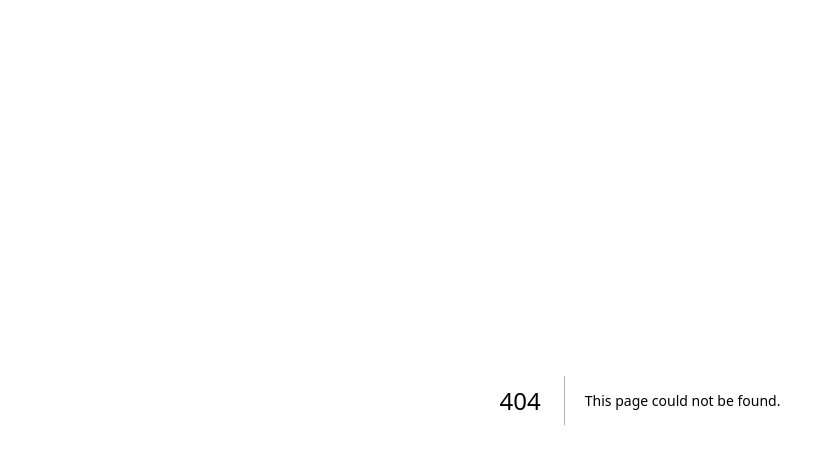
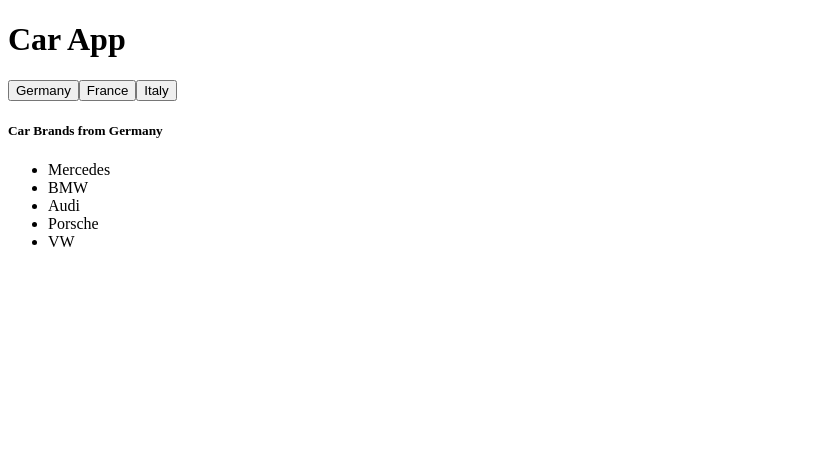
Before and after one commit to javiergranados/react-testing, a Next.js app: page /cars in a window 1280 px wide. Before the commit this address had no page. Shown: the top 464 px of the page, without its empty margins (0-835 px from the left). Built offline with nearby package versions, Linux system fonts and the light colour scheme.

Commit message:
Add cars page with its own component and api service

```diff
--- a/src/common/types.ts
+++ b/src/common/types.ts
@@ -4,3 +4,7 @@
   thumbnailUrl: string
   favourite: boolean
 }
+
+export interface CustomApiError {
+  message: string
+}
--- /dev/null
+++ b/src/components/CardBrands/index.tsx
@@ -0,0 +1,22 @@
+import { CustomApiError } from '@/common/types'
+import useSWR from 'swr'
+
+type CarBrandsProps = {
+  country: 'Germany' | 'France' | 'Italy'
+}
+export const CarBrands: React.FC<CarBrandsProps> = ({ country }) => {
+  const { isValidating, error, data } = useSWR<string[], CustomApiError>(`/api/cars/${country}`)
+
+  return (
+    <>
+      <h5>Car Brands from {country}</h5>
+      {isValidating && !error ? <div>Loading...</div> : null}
+      {error ? <div>{error.message}</div> : null}
+      {!data?.length && !isValidating && !error ? (
+        <div>No Data to Show</div>
+      ) : (
+        <ul>{data?.map((item) => <li key={item}>{item}</li>)}</ul>
+      )}
+    </>
+  )
+}
--- /dev/null
+++ b/src/pages/api/cars/[country].ts
@@ -0,0 +1,23 @@
+import type { NextApiRequest, NextApiResponse } from 'next'
+
+function sleep1Second() {
+  return new Promise((res) => {
+    setTimeout(res, 1000)
+  })
+}
+
+export default async function handler(req: NextApiRequest, res: NextApiResponse<string[] | { message: string }>) {
+  await sleep1Second()
+
+  switch (req.query.country) {
+    case 'Germany':
+      return res.status(200).json(['Mercedes', 'BMW', 'Audi', 'Porsche', 'VW'])
+    case 'France':
+      return res.status(200).json(['Peugeot', 'Citroen', 'Renault', 'Alpine'])
+    case 'Italy':
+      return res.status(500).json({ message: 'No italian cars found' })
+    default:
+      return res.status(500).json({ message: 'Unknown country' })
+      break
+  }
+}
--- /dev/null
+++ b/src/pages/cars.tsx
@@ -0,0 +1,15 @@
+import { CarBrands } from '@/components/CardBrands'
+import { useState } from 'react'
+
+export default function Home() {
+  const [country, setCountry] = useState<'Germany' | 'France' | 'Italy'>('Germany')
+  return (
+    <>
+      <h1>Car App</h1>
+      <button onClick={() => setCountry('Germany')}>Germany</button>
+      <button onClick={() => setCountry('France')}>France</button>
+      <button onClick={() => setCountry('Italy')}>Italy</button>
+      <CarBrands country={country} />
+    </>
+  )
+}
```
